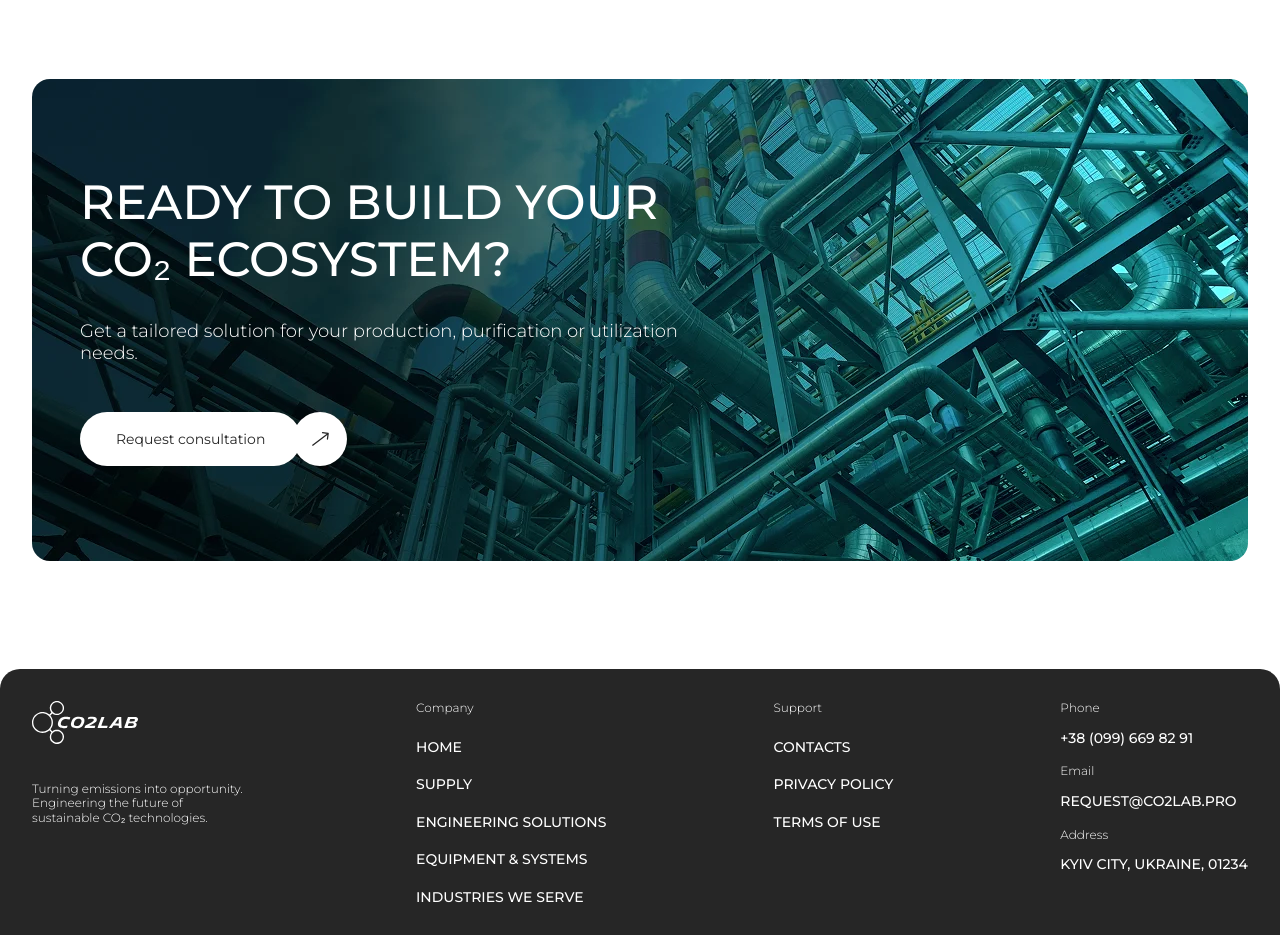
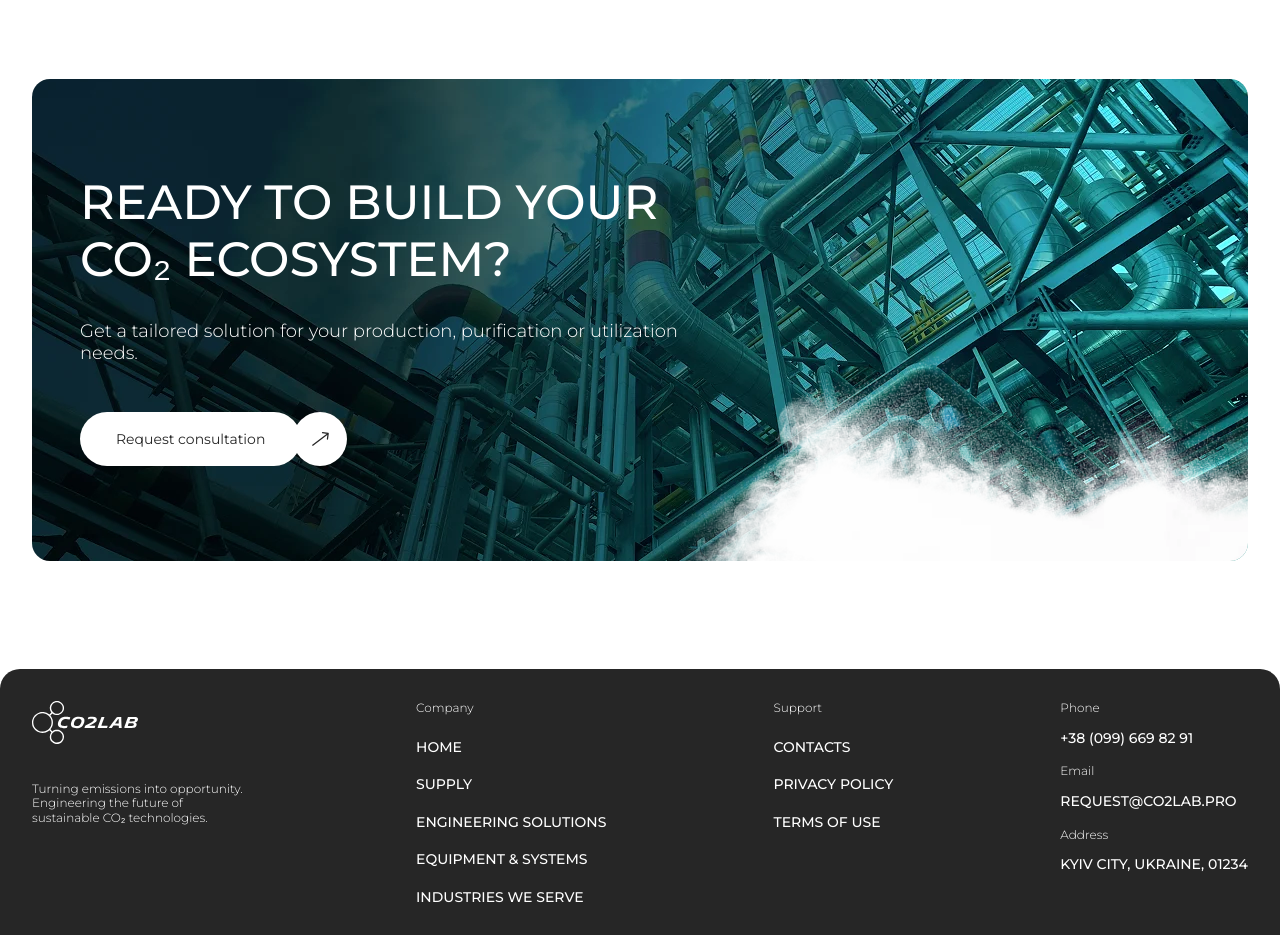
Before and after one commit to cyanidium-dev/co2lab, a Next.js app: page /solutions/engineering-solutions in a window 1280 px wide. Shown: the part 3180-4115 px from the top of the page. Built offline with nearby package versions, Linux system fonts and the light colour scheme.

Commit message:
added smoked images

```diff
--- a/src/components/engineeringSolutionsPage/cta/Cta.tsx
+++ b/src/components/engineeringSolutionsPage/cta/Cta.tsx
@@ -14,9 +14,24 @@ export default function Cta() {
             fill
             className="object-cover -z-20"
           />
+          <Image
+            src="/images/engineeringSolutionsPage/cta/smokeMob.webp"
+            alt=""
+            width={338}
+            height={524}
+            className="pointer-events-none absolute right-0 -bottom-62 z-0 lg:hidden object-cover"
+            aria-hidden
+          />
+          <Image
+            src="/images/engineeringSolutionsPage/cta/smokeDesk.webp"
+            alt=""
+            width={636}
+            height={436}
+            className="pointer-events-none absolute right-0 bottom-0 z-0 object-contain hidden lg:block"
+            aria-hidden
+          />
           <div className="lg:hidden absolute inset-0 -z-10 opacity-60 bg-[linear-gradient(0deg,rgba(38,38,38,0.4),rgba(38,38,38,0.4)),linear-gradient(70.75deg,rgba(0,0,0,0)_6.59%,rgba(0,0,0,0.8)_86.62%)]"></div>
           <div className="lg:max-w-[604px]">
-            {" "}
             <SectionTitle className="mb-3 lg:mb-8">
               Ready to build your CO₂ ecosystem?
             </SectionTitle>
```
